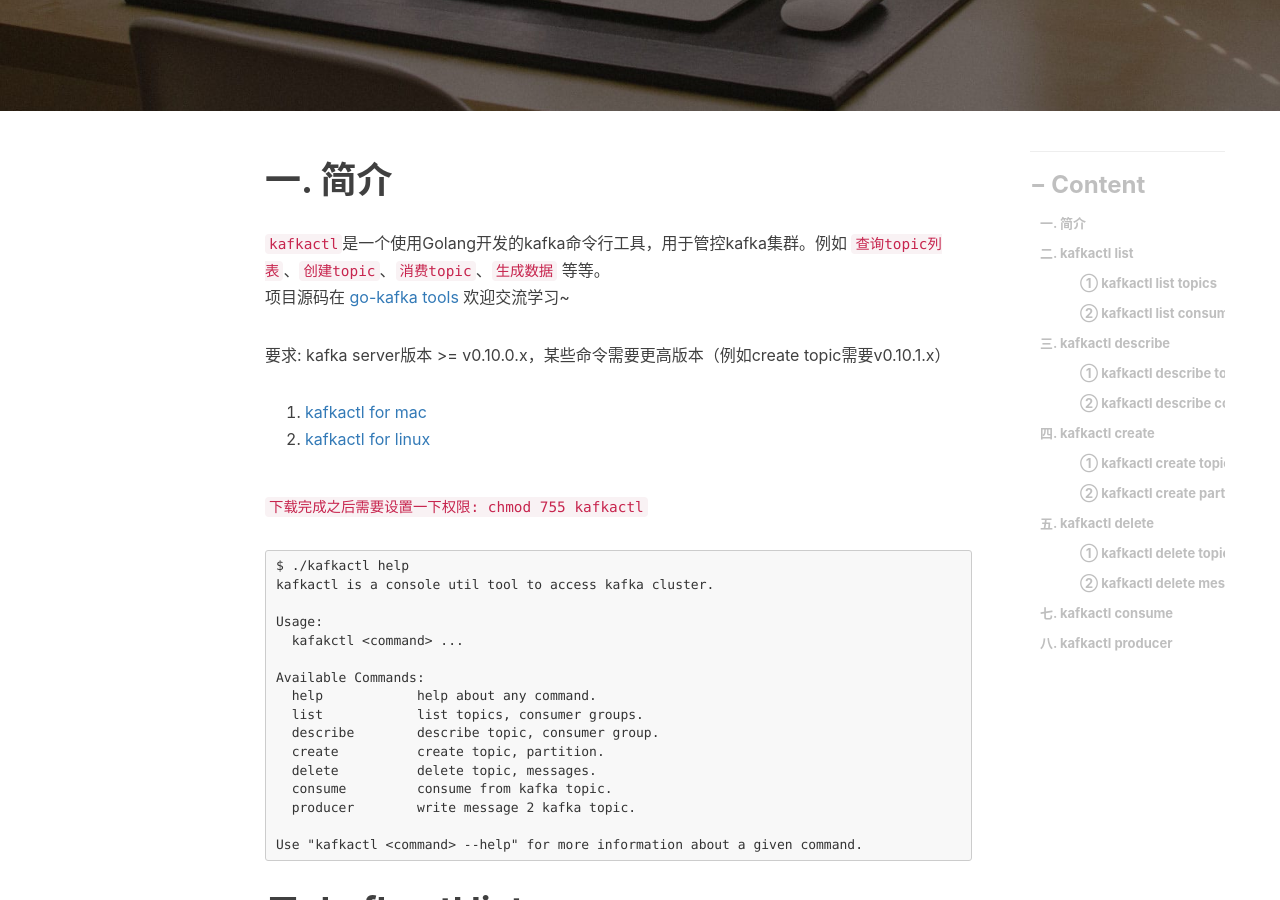
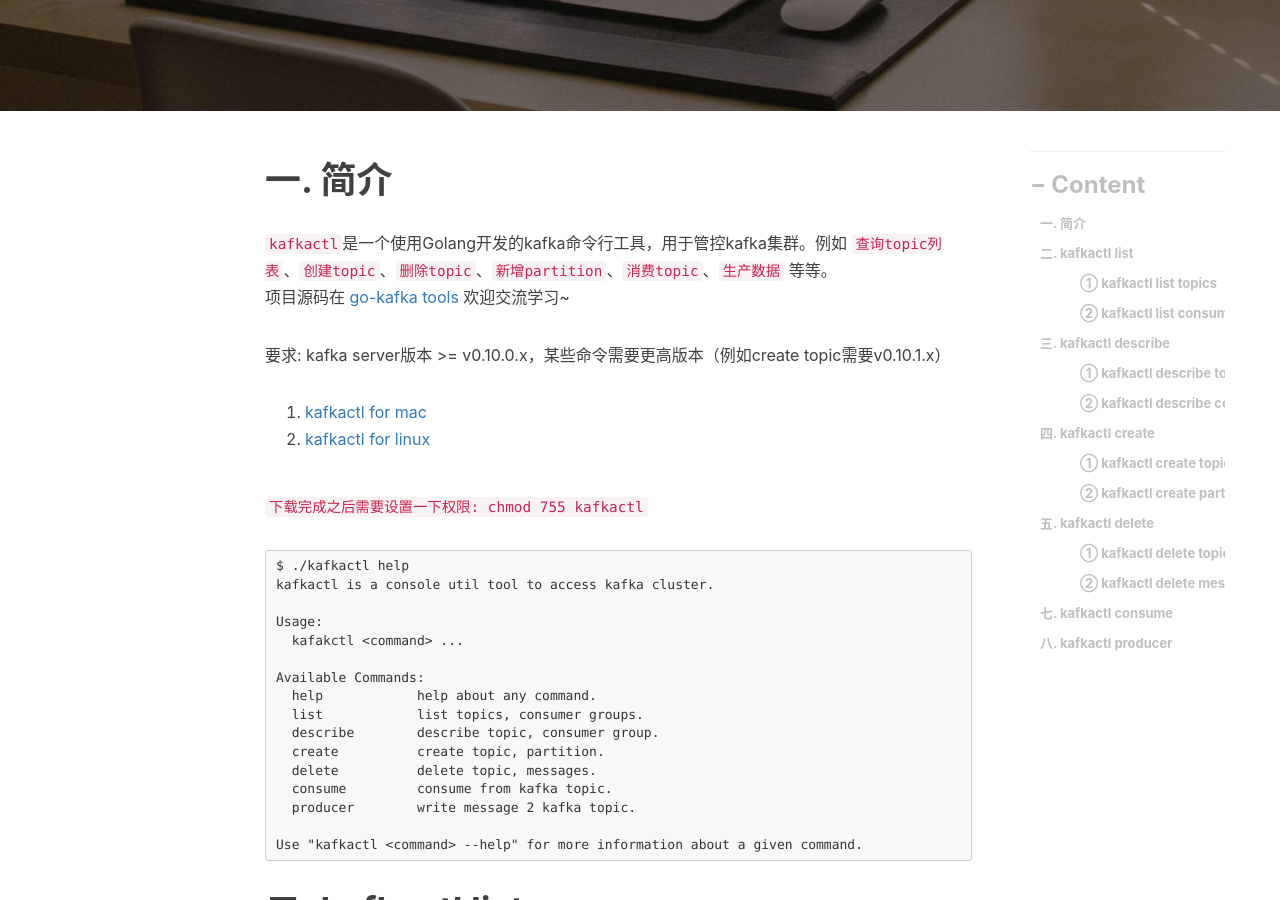
Before and after one commit to engru/chenguolin.github.io, a Jekyll site: the page built from _posts/2017-08-07-【Kafka-7】Kafka cli工具使用.md, in a window 1280 px wide and 900 px high, scrolled down 346 px. Built offline with Jekyll 4.4.1, drawn with Linux system fonts in a browser that asks for light colours; nearby versions of some CDN libraries; comment, search, counter and statistics services are not loaded.

Commit message:
Update 2017-08-07-【Kafka-7】Kafka cli工具使用.md

```diff
--- a/_posts/2017-08-07-【Kafka-7】Kafka cli工具使用.md
+++ b/_posts/2017-08-07-【Kafka-7】Kafka cli工具使用.md
@@ -7,7 +7,7 @@ tags:         #标签
 ---
 
 # 一. 简介
-`kafkactl`是一个使用Golang开发的kafka命令行工具，用于管控kafka集群。例如 `查询topic列表`、`创建topic`、`消费topic`、`生成数据` 等等。
+`kafkactl`是一个使用Golang开发的kafka命令行工具，用于管控kafka集群。例如 `查询topic列表`、`创建topic`、`删除topic`、`新增partition`、`消费topic`、`生产数据` 等等。
 项目源码在 [go-kafka tools](https://github.com/chenguolin/golang/tree/master/go-kafka/tools) 欢迎交流学习~
 
 要求: kafka server版本 >= v0.10.0.x，某些命令需要更高版本（例如create topic需要v0.10.1.x）
```
